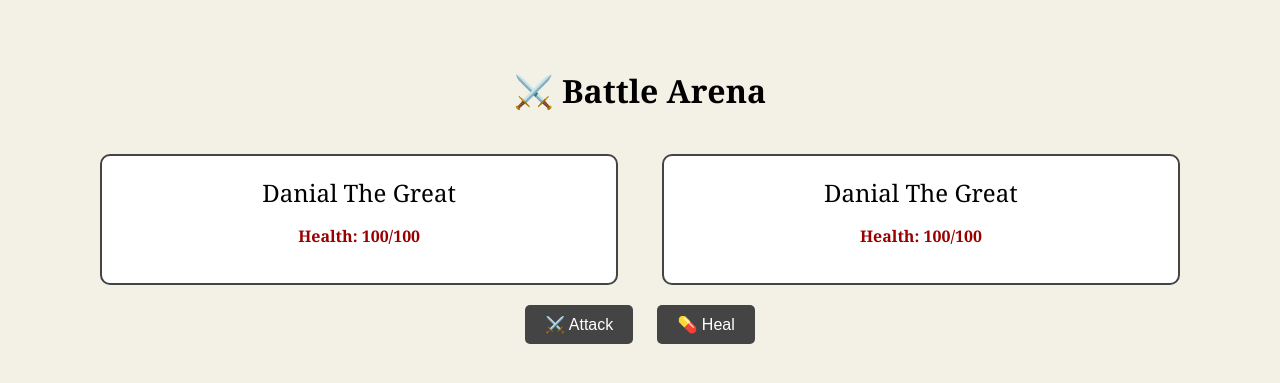
After one commit to ddavies666/odyssey-game, a Django app: page /battle/1/1/ in a window 1280 px wide. The commit adds this page. Shown: the top 383 px of the page. Run offline with Django 4.2, Linux system fonts and the light colour scheme; data comes from the database, SQL or seed files in the repository; both versions use the stored data as it was after the commit.

Commit message:
introduction of Users, money & winnings

```diff
--- a/battle/forms.py
+++ b/battle/forms.py
@@ -1,5 +1,5 @@
 from django import forms
-from .models import Character
+from .models import Character, User
 
 
 class CharacterForm(forms.ModelForm):
--- a/battle/models.py
+++ b/battle/models.py
@@ -1,4 +1,5 @@
 from django.db import models
+from django.contrib.auth.models import User
 from random import randint
 
 # Create your models here.
@@ -49,12 +50,14 @@ class Character(models.Model):
         ('islam', 'Islam'),
         ('judaism', 'Judaism'),]
 
+    user = models.ForeignKey(User, on_delete=models.CASCADE, related_name='characters', null=True)
     name = models.CharField(max_length=100)
     religion = models.CharField(max_length=100, choices=RELIGION_CHOICES)
     nickname = models.CharField(max_length=100)
-    skin_tone = models.CharField(max_length=100, choices=[(1, 'White'), (2, 'Tan'), (3, 'Black')], default=1)
-    hairstyle = models.CharField(max_length=100, choices=[(1, 'Bald'), (2, 'Short'), (3, 'Medium'), (4, 'Long')], default=1)
-    facial_hair = models.CharField(max_length=100, choices=[(1, 'Bald'), (2, 'Short'), (3, 'Medium'), (4, 'Long')], default=1)
+    skin_tone = models.CharField(max_length=100, choices=[('White', 'White'), ('Tan', 'Tan'), ('Black', 'Black')], default=1)
+    hairstyle = models.CharField(max_length=100, choices=[('Bald', 'Bald'), ('Short', 'Short'), ('Medium', 'Medium'), ('Long', 'Long')], default=1)
+    facial_hair = models.CharField(max_length=100, choices=[('Bald', 'Bald'), ('Short', 'Short'), ('Medium', 'Medium'), ('Long', 'Long')], default=1)
+    max_health = models.IntegerField(default=100)
     health = models.IntegerField(default=100)
     strength = models.IntegerField(default=10)
     agility = models.IntegerField(default=10)
@@ -62,6 +65,7 @@ class Character(models.Model):
     morale = models.IntegerField(default=100)
     loyalty = models.IntegerField(default=100)
     archetype = models.ForeignKey(Archetype, on_delete=models.SET_NULL, null=True, blank=True)
+    money = models.IntegerField(default=34)
 
     # 🗡 Equipped weapon
     equipped_weapon = models.ForeignKey('Weapon', on_delete=models.SET_NULL, null=True, blank=True)
@@ -129,6 +133,40 @@ class Character(models.Model):
                 total_defence += armour.defence
         return total_defence
 
+    def adjust_money(self, amount: int) -> int:
+        """Adjust money of character from buying or selling items
+
+        Args:
+            amount (int): the amount spent/earnt
+        """
+        self.money += amount
+        if self.money < 0:
+            self.money = 0
+
+        self.save()
+        return self.money
+
+    def battle_winnings(self, level: int):
+        """Generate winnings from victorious battles
+        higher rewards based on higher levels
+
+        Args:
+            level (int): the level of opponent fought
+        """
+        if level == 1:
+            winnings = randint(50, 200)
+        elif level == 2:
+            winnings = randint(200, 450)
+        elif level == 3:
+            winnings = randint(450, 700)
+        else:
+            raise ValueError()
+
+        self.money += winnings
+        self.save()
+
+        return winnings
+
 
 class Armour(models.Model):
     BODY_PART_CHOICES = [
--- /dev/null
+++ b/battle/templates/battle/battle_view.html
@@ -0,0 +1,97 @@
+{% load static %}
+<!DOCTYPE html>
+<html>
+<head>
+  <title>Battle Arena</title>
+  <style>
+    body {
+      font-family: 'Georgia', serif;
+      background-color: #f3f0e6;
+      padding: 40px;
+      text-align: center;
+    }
+    .fighter-box {
+      display: inline-block;
+      width: 40%;
+      padding: 20px;
+      margin: 20px;
+      background-color: #fff;
+      border: 2px solid #444;
+      border-radius: 10px;
+    }
+    .fighter-name {
+      font-size: 1.5em;
+      margin-bottom: 10px;
+    }
+    .hp {
+      font-weight: bold;
+      color: #900;
+    }
+    .message {
+      font-size: 1.2em;
+      margin: 20px 0;
+      color: #333;
+    }
+    .actions form {
+      display: inline-block;
+      margin: 0 10px;
+    }
+    button {
+      font-size: 1em;
+      padding: 10px 20px;
+      border: none;
+      background-color: #444;
+      color: white;
+      border-radius: 5px;
+      cursor: pointer;
+    }
+    button:hover {
+      background-color: #333;
+    }
+    .return-link {
+      margin-top: 30px;
+      display: block;
+      font-weight: bold;
+    }
+  </style>
+</head>
+<body>
+
+  <h1>⚔️ Battle Arena</h1>
+
+  <div class="fighter-box">
+    <div class="fighter-name">{{ fighter_1.name }} {{ fighter_1.nickname }}</div>
+    <p class="hp">Health: {{ fighter_1.health }}/{{ fighter_1.max_health }}</p>
+  </div>
+
+  <div class="fighter-box">
+    <div class="fighter-name">{{ fighter_2.name }} {{ fighter_2.nickname }}</div>
+    <p class="hp">Health: {{ fighter_2.health }}/{{ fighter_2.max_health }}</p>
+  </div>
+
+  {% if message %}
+    <div class="message">{{ message }}</div>
+  {% endif %}
+
+  {% if "wins the battle" in message %}
+    <a class="return-link" href="{% url 'start_journey_view' fighter_1.id %}">🏠 Return to Village</a>
+  {% elif turn == "fighter_1" %}
+    <div class="actions">
+      <form method="post">
+        {% csrf_token %}
+        <button name="action" value="attack">⚔️ Attack</button>
+      </form>
+      <form method="post">
+        {% csrf_token %}
+        <button name="action" value="heal">💊 Heal</button>
+      </form>
+    </div>
+  {% else %}
+    <form method="post">
+      {% csrf_token %}
+      <button name="action" value="enemy_turn">▶️ Enemy Turn</button>
+    </form>
+  {% endif %}
+
+</body>
+</html>
--- /dev/null
+++ b/battle/templates/battle/login.html
@@ -0,0 +1,6 @@
+<h1>Login</h1>
+<form method="post">
+  {% csrf_token %}
+  {{ form.as_p }}
+  <button type="submit">Login</button>
+</form>
--- /dev/null
+++ b/battle/templates/battle/register.html
@@ -0,0 +1,6 @@
+<h1>Register</h1>
+<form method="post">
+  {% csrf_token %}
+  {{ form.as_p }}
+  <button type="submit">Register</button>
+</form>
--- a/battle/templates/battle/start_journey.html
+++ b/battle/templates/battle/start_journey.html
@@ -58,6 +58,7 @@
     <p>The sun rises over the dusty streets of the village. Townsfolk bustle about, preparing for the day's work, unaware that history is about to be made.</p>
 
     <div class="actions">
+        <a href="{% url 'battle' character.id 1 %}">⚔️ Enter Battle</a>
       <a href="#">Explore the Village</a>
       <a href="#">Enter the Arena</a>
       <a href="#">View Character Sheet</a>
--- a/battle/urls.py
+++ b/battle/urls.py
@@ -1,9 +1,11 @@
 # battle/urls.py
 
 from django.urls import path
-from .views import home_page, create_character_view
+from .views import home_page, create_character_view, battle_view
 
 urlpatterns = [
     path('', home_page, name='home'),
-    path('', create_character_view, name='create_character_view')
+    path('', create_character_view, name='create_character_view'),
+    path('battle/<int:fighter1_id>/<int:fighter2_id>/', battle_view, name='battle'),,
+
 ]
--- a/battle/views.py
+++ b/battle/views.py
@@ -1,11 +1,42 @@
 from django.shortcuts import render, redirect, get_object_or_404
+from django.contrib.auth.forms import UserCreationForm, AuthenticationForm
+from django.contrib.auth import login, logout, authenticate
 from .forms import CharacterForm
 from .models import Character
 # Create your views here.
 
 
+def register_view(request):
+    if request.method == 'POST':
+        form = UserCreationForm(request.POST)
+        if form.is_valid():
+            user = form.save()
+            login(request, user)  # Log in after register
+            return redirect('home')
+    else:
+        form = UserCreationForm()
+    return render(request, 'battle/register.html', {'form': form})
+
+
 def home_page(request):
     return render(request, "battle/home.html")
+
+
+def login_page(request):
+    if request.method == 'POST':
+        form = AuthenticationForm(request, data=request.POST)
+        if form.is_valid():
+            user = form.get_user()
+            login(request, user)
+            return redirect('home')
+    else:
+        form = AuthenticationForm()
+    return render(request, 'battle/login.html', {'form': form})
+
+
+def logout_view(request):
+    logout(request)
+    return render(request, 'battle/home.html')
 
 
 def start_journey_view(request, character_id):
@@ -23,3 +54,58 @@ def create_character_view(request):
         form = CharacterForm()
 
     return render(request, 'battle/character_customisation.html', {'form': form})
+
+
+def battle_view(request, fighter1_id, fighter2_id):
+    fighter_1 = get_object_or_404(Character, id=fighter1_id)
+    fighter_2 = get_object_or_404(Character, id=fighter2_id)
+
+    message = None
+    winner = None
+    turn = request.session.get("turn", "fighter_1")
+
+    if request.method == 'POST':
+        action = request.POST.get('action')
+        print("ACTION RECEIVED:", action)
+        print("CURRENT TURN:", turn)
+
+        if turn == "fighter_1":
+            if action == "attack":
+                dmg = fighter_1.attack(fighter_2)
+                request.session["message"] = f"{fighter_1.name} attacked {fighter_2.name} for {dmg} damage!"
+
+            elif action == "heal":
+                heal_amount = min(10, fighter_1.max_health - fighter_1.health)
+                fighter_1.health += heal_amount
+                request.session["message"] = f"{fighter_1.name} healed for {heal_amount} HP!"
+
+            request.session["turn"] = "fighter_2"
+
+        elif turn == "fighter_2":
+            dmg = fighter_2.attack(fighter_1)
+            message = f"{fighter_2.name} attacked {fighter_1.name} for {dmg} damage!"
+
+            request.session["turn"] = "fighter_1"
+
+        # Save updated states
+        fighter_1.save()
+        fighter_2.save()
+
+    # Check for winner
+    if fighter_1.health <= 0 or fighter_2.health <= 0:
+        winner = fighter_1.name if fighter_2.health <= 0 else fighter_2.name
+        request.session["message"] = f"🏆 {winner} wins the battle!"
+
+        # Reset health
+        fighter_1.health = fighter_1.max_health
+        fighter_2.health = fighter_2.max_health
+        fighter_1.save()
+        fighter_2.save()
+
+    # Reset turn and redirect to avoid post-back issues
+    return render(request, 'battle/battle_view.html', {
+    'fighter_1': fighter_1,
+    'fighter_2': fighter_2,
+    'message': request.session.pop("message", None),
+    'turn': request.session.get("turn", "fighter_1")
+})
--- a/odyssey/urls.py
+++ b/odyssey/urls.py
@@ -16,12 +16,19 @@ Including another URLconf
 """
 
 from django.contrib import admin
+from django.contrib.auth import views as auth_views
 from django.urls import path, include
-from battle.views import home_page, create_character_view, start_journey_view
+from battle.views import home_page, create_character_view, start_journey_view, battle_view, register_view, login_page
 
 urlpatterns = [
     path("admin/", admin.site.urls),
     path('', home_page, name='home'),
     path('character-customisation', create_character_view, name='create_character_view'),
-    path('start-journey<int:character_id>/', start_journey_view, name='start_journey_view')
+    path('start-journey<int:character_id>/', start_journey_view, name='start_journey_view'),
+    path('battle/<int:fighter1_id>/<int:fighter2_id>/', battle_view, name='battle'),
+    path('register/', register_view, name='register'),
+    path('login/', login_page, name='login'),
+    path('logout/', auth_views.LogoutView.as_view(next_page='home'), name='logout')
+
+
 ]
```
Also changed, not shown: battle/templates/battle/home.html (+13 -3 lines), battle/migrations/0003_alter_character_facial_hair_and_more.py (added), battle/migrations/0004_character_max_health.py (added), battle/migrations/0005_character_user.py (added), db.sqlite3.
